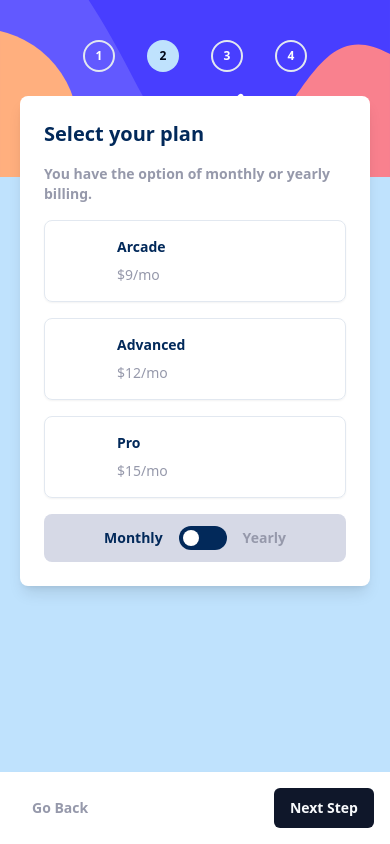
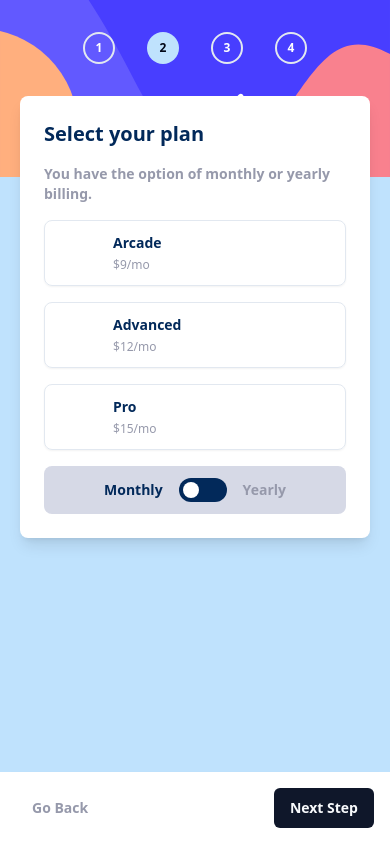
Before and after one commit to Joe-Mwangi/multi-step-form-main, a React (Vite) app: page / in a window 390 px wide. Both pictures are taken after a click on the button "Next Step". Built offline with nearby package versions, Linux system fonts and the light colour scheme.

Commit message:
update padding

```diff
--- a/src/components/Card.tsx
+++ b/src/components/Card.tsx
@@ -5,41 +5,48 @@ import { Card2Props, CardProps } from "../types";
 import { useStepsStore } from "./hooks/use-steps-store";
 
 const PlanCards = () => {
+  const { yearly } = useStepsStore();
   return (
     <div className="flex flex-col md:flex-row md:justify-between gap-4 md:mt-4 w-full">
-      <Card title="Arcade" price="9" icon="icon-arcade.svg" />
-      <Card title="Advanced" price="12" icon="icon-advanced.svg" />
-      <Card title="Pro" price="15" icon="icon-pro.svg" />
+      <Card title="Arcade" price={yearly ? "90" : "9"} icon="icon-arcade.svg" />
+      <Card
+        title="Advanced"
+        price={yearly ? "120" : "12"}
+        icon="icon-advanced.svg"
+      />
+      <Card title="Pro" price={yearly ? "150" : "15"} icon="icon-pro.svg" />
     </div>
   );
 };
 
 export const AddOnsCard = () => {
+  const { yearly } = useStepsStore();
+
   return (
     <div className="flex flex-col gap-4 md:mt-4 w-full">
       <Card2
         title="Online service"
         description="Access to multiplayer games"
-        amount="1"
+        amount={yearly ? "10" : "1"}
       />
 
       <Card2
         title="Larger storage"
         description="Extra 1TB of cloud save"
-        amount="2"
+        amount={yearly ? "20" : "2"}
       />
       <Card2
         title="Customizable profile"
         description="Custom theme on your profile"
-        amount="2"
+        amount={yearly ? "20" : "2"}
       />
     </div>
   );
 };
 
-const Card: React.FC<CardProps> = ({ title, price, icon, yearly }) => {
+const Card: React.FC<CardProps> = ({ title, price, icon }) => {
   const [selected, setSelected] = useState(false);
-  const { updatePlan } = useStepsStore();
+  const { updatePlan, yearly } = useStepsStore();
 
   function handleClick() {
     setSelected(!selected);
@@ -52,17 +59,19 @@ const Card: React.FC<CardProps> = ({ title, price, icon, yearly }) => {
       className={cn(
         selected && "bg-magnolia border-purplish-blue",
 
-        "rounded-lg hover:border-purplish-blue border  text-card-foreground shadow-sm flex p-4 md:flex-col gap-4 md:gap-16 items-center md:items-start w-full"
+        "rounded-lg hover:border-purplish-blue border  text-card-foreground shadow-sm flex p-3 md:p-4 md:flex-col gap-4 md:gap-16 items-center md:items-start w-full"
       )}
     >
       <div
         className={`w-10 md:w-12 md:h-12 h-10 bg-[url('/images/${icon}')] bg-center bg-cover bg-no-repeat`}
       ></div>
-      <div className="flex flex-col items-start gap-2">
+      <div className="flex flex-col items-start gap-1 md:gap-2">
         <h2 className="font-bold text-sm md:text-md text-marine-blue">
           {title}
         </h2>
-        <p className="font-medium text-sm text-cool-gray">${price}/mo </p>
+        <p className="font-medium text-xs md:text-sm text-cool-gray">
+          ${price}/{yearly ? "yr" : "mo"}
+        </p>
         {yearly && (
           <p className="font-bold text-xs text-marine-blue">2 months free</p>
         )}
@@ -71,14 +80,9 @@ const Card: React.FC<CardProps> = ({ title, price, icon, yearly }) => {
   );
 };
 
-const Card2: React.FC<Card2Props> = ({
-  title,
-  description,
-  amount,
-  yearly,
-}) => {
+const Card2: React.FC<Card2Props> = ({ title, description, amount }) => {
   const [selected, setSelected] = useState(false);
-  const { updateAddOns } = useStepsStore();
+  const { updateAddOns, yearly } = useStepsStore();
   function handleClick() {
     setSelected(!selected);
     updateAddOns({ title, price: amount });
@@ -91,7 +95,7 @@ const Card2: React.FC<Card2Props> = ({
       )}
       onClick={handleClick}
     >
-      <div className="flex items-center gap-8">
+      <div className="flex items-center gap-4 md:gap-8">
         <Checkbox
           checked={selected}
           onCheckedChange={(checked) => {
@@ -100,15 +104,17 @@ const Card2: React.FC<Card2Props> = ({
           value={title}
         />
         <div className="flex flex-col items-start ">
-          <h2 className="font-bold text-md text-marine-blue">{title}</h2>
-          <p className="font-medium text-sm text-cool-gray">{description}</p>
+          <h2 className="font-bold text-sm md:text-md text-marine-blue">
+            {title}
+          </h2>
+          <p className="font-medium text-xs md:text-sm text-cool-gray">
+            {description}
+          </p>
         </div>
       </div>
-      {yearly ? (
-        <p className="font-bold text-sm text-purplish-blue">+${amount}0/yr</p>
-      ) : (
-        <p className="font-bold text-sm text-purplish-blue">+${amount}/mo</p>
-      )}
+      <p className="font-bold text-xs md:text-sm text-purplish-blue">
+        +${amount}/{yearly ? "yr" : "mo"}
+      </p>
     </div>
   );
 };
--- a/src/components/steps/index.tsx
+++ b/src/components/steps/index.tsx
@@ -4,7 +4,7 @@ import { useStepsStore } from "../hooks/use-steps-store";
 const StepsContainer = () => {
   return (
     <div className="w-full md:w-1/4 h-56 md:h-full bg-[url('/images/mobile.svg')] md:bg-[url('/images/desktop.svg')] bg-cover bg-center bg-no-repeat md:rounded-lg">
-      <div className="flex gap-8 h-28 md:h-full md:flex-col w-full md:justify-start justify-center md:pl-8 md:pt-8 md:items-start">
+      <div className="flex gap-8 h-24 md:h-full md:flex-col w-full md:justify-start justify-center md:pl-8 md:pt-8 md:items-start">
         <Step title="Your info" step={1} />
         <Step title="Select plan" step={2} />
         <Step title="Add-ons" step={3} />
```
